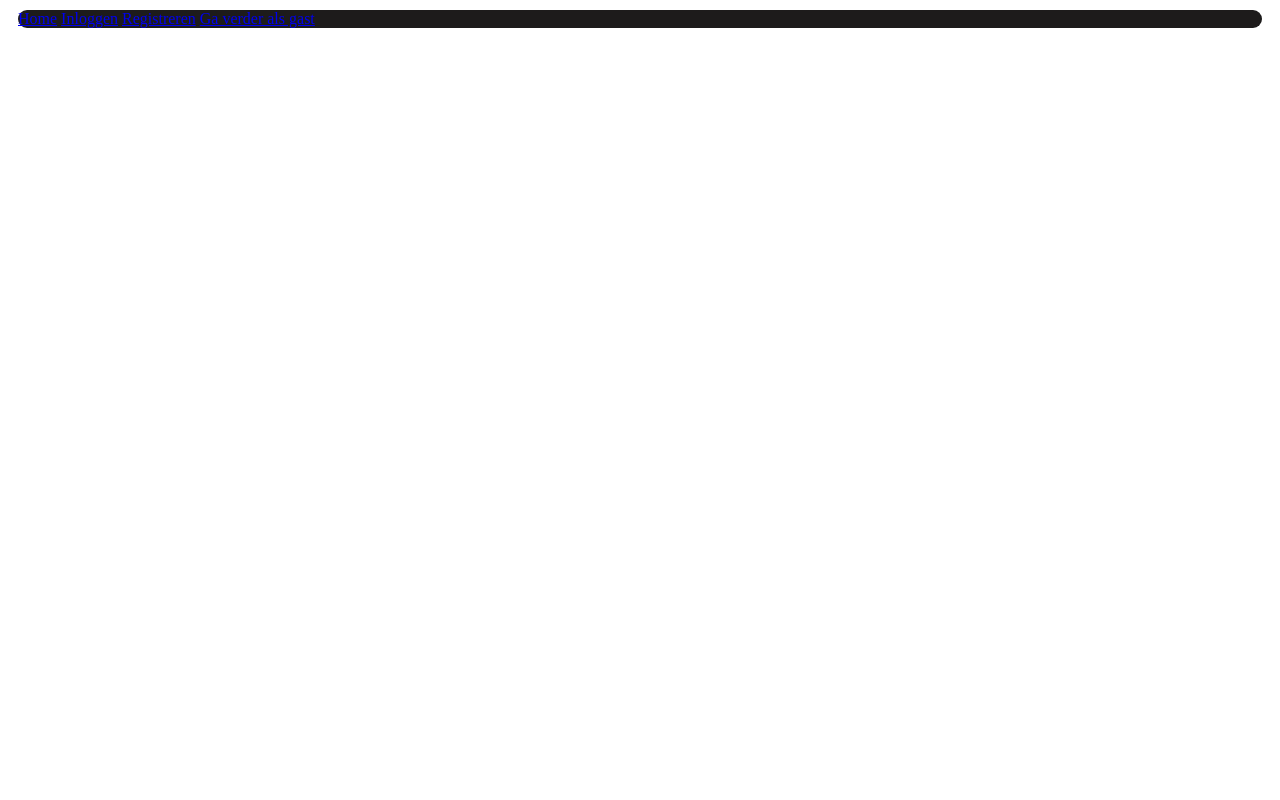
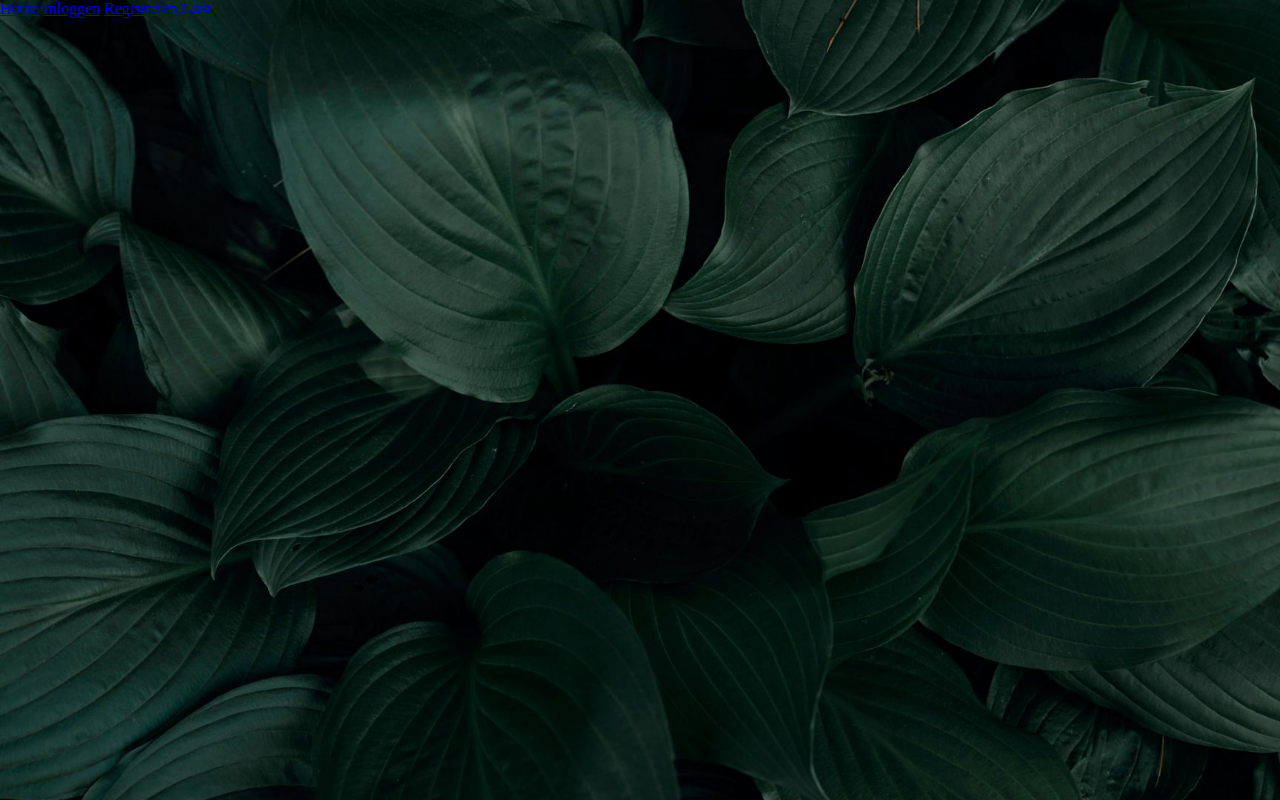
Before and after one commit to kiano948729/menukaart, a PHP site: page / in a window 1280 px wide. Run offline with PHP 8.4, Linux system fonts and the light colour scheme; data that the repository does not hold is empty; some libraries are stand-ins or nearby versions; some web fonts are replaced.

Commit message:
begin gemaakt aan de nieuwe index pagina

```diff
--- a/components/header.php
+++ b/components/header.php
@@ -10,6 +10,6 @@ $current_page = basename($_SERVER['PHP_SELF']);
     <?php else: ?>
         <a href="../backend/login.php">Inloggen</a>
         <a href="../backend/register.php">Registreren</a>
-        <a href="../backend/guest.php">Ga verder als gast</a>
+        <a href="../backend/guest.php">Gast</a>
     <?php endif; ?>
 </nav>
--- a/css/style.css
+++ b/css/style.css
@@ -1,8 +1,16 @@
+html, body {
+    margin: 0; /* Verwijder standaard marges */
+    padding: 0; /* Verwijder standaard padding */
+    height: 100%; /* Zorg dat html en body de volledige hoogte van de viewport innemen */
+}
 .body-background {
-    background-color: rgb(29, 27, 27);
-    border-radius: 45px;
-    margin: 10px;
-    height: auto;
+    background-image: url(../img/imageback.png);
+    background-size: cover;
+    background-repeat: no-repeat;
+    background-position: center;
+    width: 100%;
+    height: 100%;
+    z-index: -1;
 }
 
 .tabcontentWork {
@@ -42,8 +50,6 @@
 }
 
 .menu-nav {
-    width: 15%;
-    background: rgb(17, 19, 21);
     border-radius: 30px 0px 0px 30px !important;
 }
 
```
Also changed, not shown: img/imageback.png (added).
